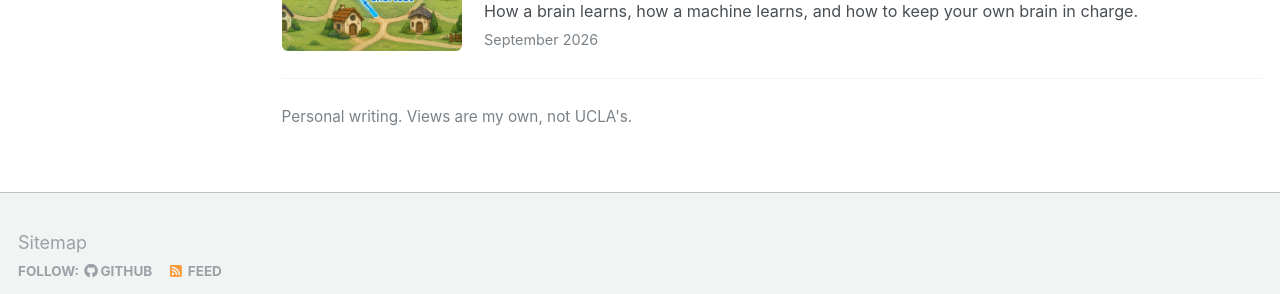
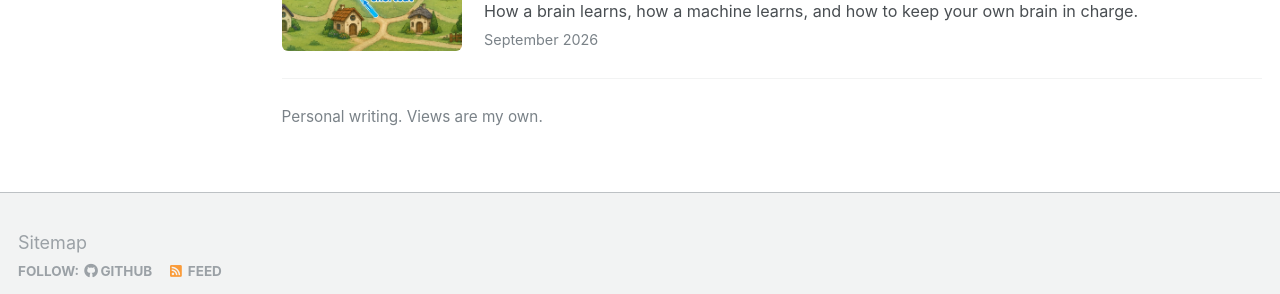
Before and after one commit to blaisetine/blaisetine.github.io, a Jekyll site: the page built from _pages/pensees.md, in a window 1280 px wide. Shown: the part 858-1152 px from the top of the page. Built offline with Jekyll 4.4.1, drawn with Linux system fonts in a browser that asks for light colours.

Commit message:
Pensées: rename tree image to bypass caches; shorten the note
- Rename tree-of-life.jpg to tree-of-life-v2.jpg so browsers load the
  corrected drawing instead of a cached copy.
- The Pensées note no longer mentions UCLA.

Co-Authored-By: Claude Opus 5.5 (1M context) <noreply@anthropic.com>

```diff
--- a/_pages/pensees.md
+++ b/_pages/pensees.md
@@ -22,4 +22,4 @@ Stories and reflections outside the lab, many of them written for curious kids.
 {% endfor %}
 </div>
 
-<p class="pensees-note">Personal writing. Views are my own, not UCLA's.</p>
+<p class="pensees-note">Personal writing. Views are my own.</p>
```
Also changed, not shown: _pensees/the-tree-of-life.md (+1 -1 lines), images/pensees/tree-of-life/tree-of-life-v2.jpg (renamed from images/pensees/tree-of-life/tree-of-life.jpg).
